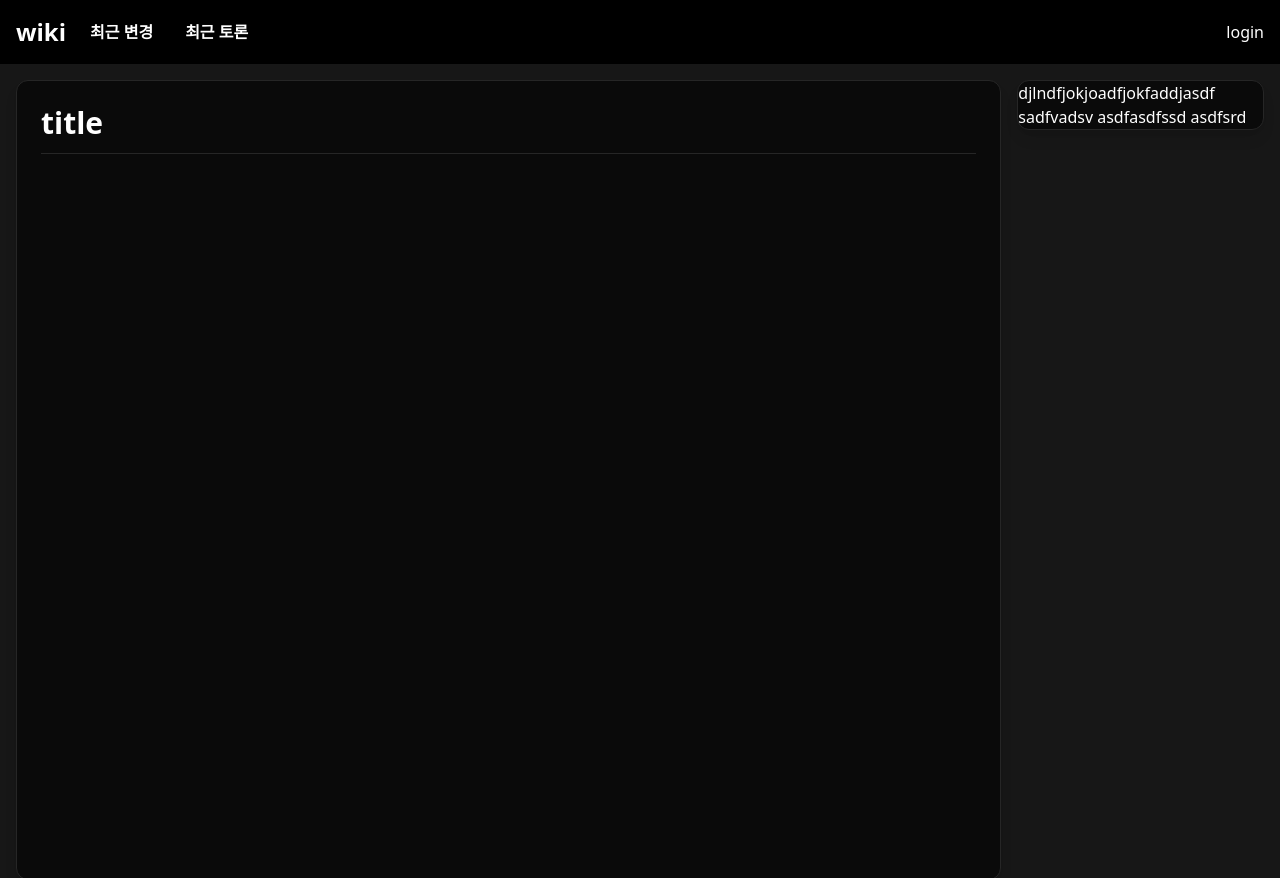
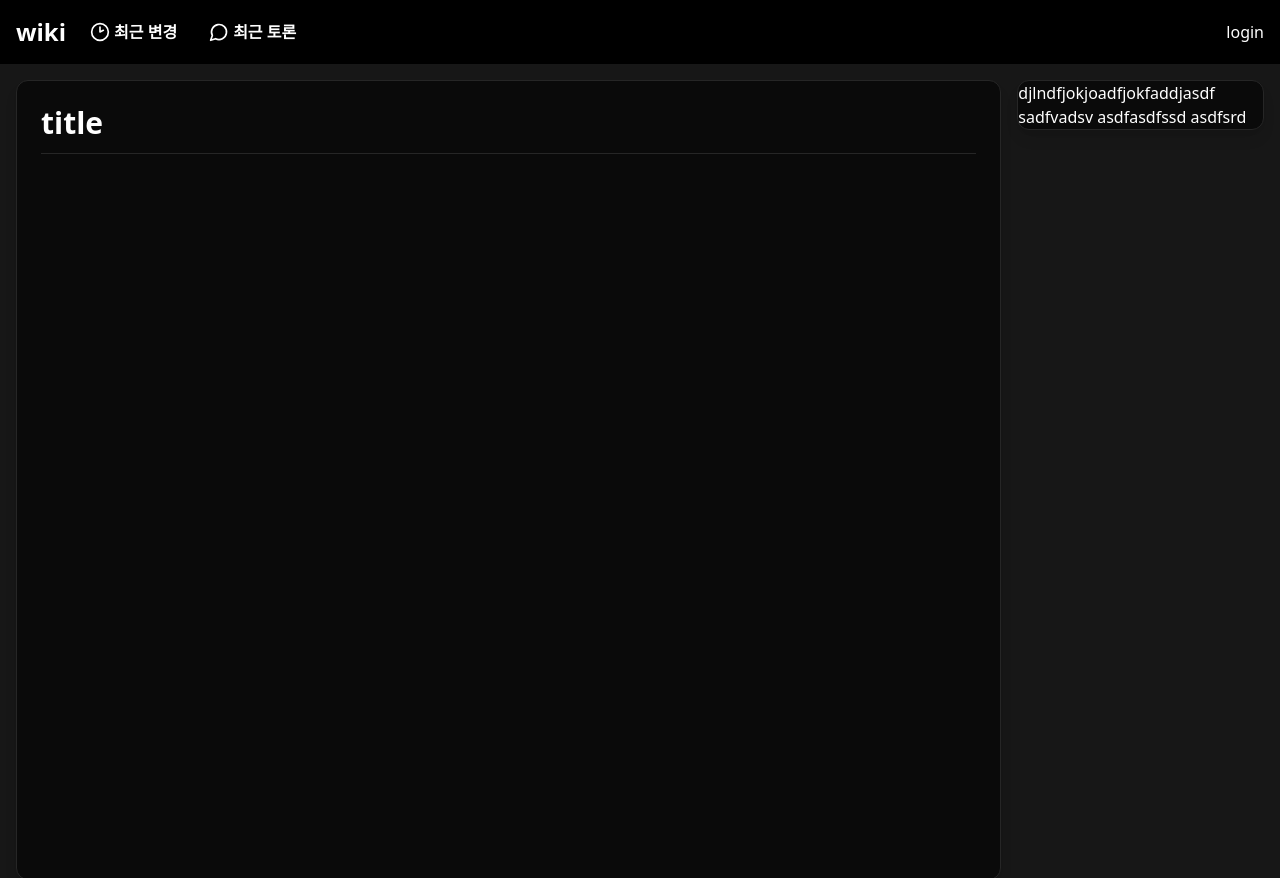
Before and after one commit to codesep8/modern, a website: page index.html in a window 1280 px wide. Shown: the top 878 px of the page. Drawn offline with Linux system fonts and the light colour scheme.

Commit message:
Update index.html

```diff
--- a/index.html
+++ b/index.html
@@ -14,9 +14,11 @@
                 <a href="/" class="text-2xl font-bold">wiki</a>
                 <div class="hidden md:flex ml-4 space-x-4">
                   <a href="/RecentChanges" class="text-md font-bold flex gap-1 items-center hover:bg-neutral-100 dark:hover:bg-neutral-900 p-2">
+                    <svg xmlns="http://www.w3.org/2000/svg" width="20" height="20" viewBox="0 0 24 24" fill="none" stroke="currentColor" stroke-width="2" stroke-linecap="round" stroke-linejoin="round" class="lucide lucide-clock2-icon lucide-clock-2"><circle cx="12" cy="12" r="10"/><polyline points="12 6 12 12 16 10"/></svg>
                     최근 변경
                   </a>
                   <a href="/RecentDiscuss" class="text-md font-bold flex gap-1 items-center hover:bg-neutral-100 dark:hover:bg-neutral-900 p-2">
+                    <svg xmlns="http://www.w3.org/2000/svg" width="20" height="20" viewBox="0 0 24 24" fill="none" stroke="currentColor" stroke-width="2" stroke-linecap="round" stroke-linejoin="round" class="lucide lucide-message-circle-icon lucide-message-circle"><path d="M7.9 20A9 9 0 1 0 4 16.1L2 22Z"/></svg>
                     최근 토론
                   </a>
                 </div>
```
